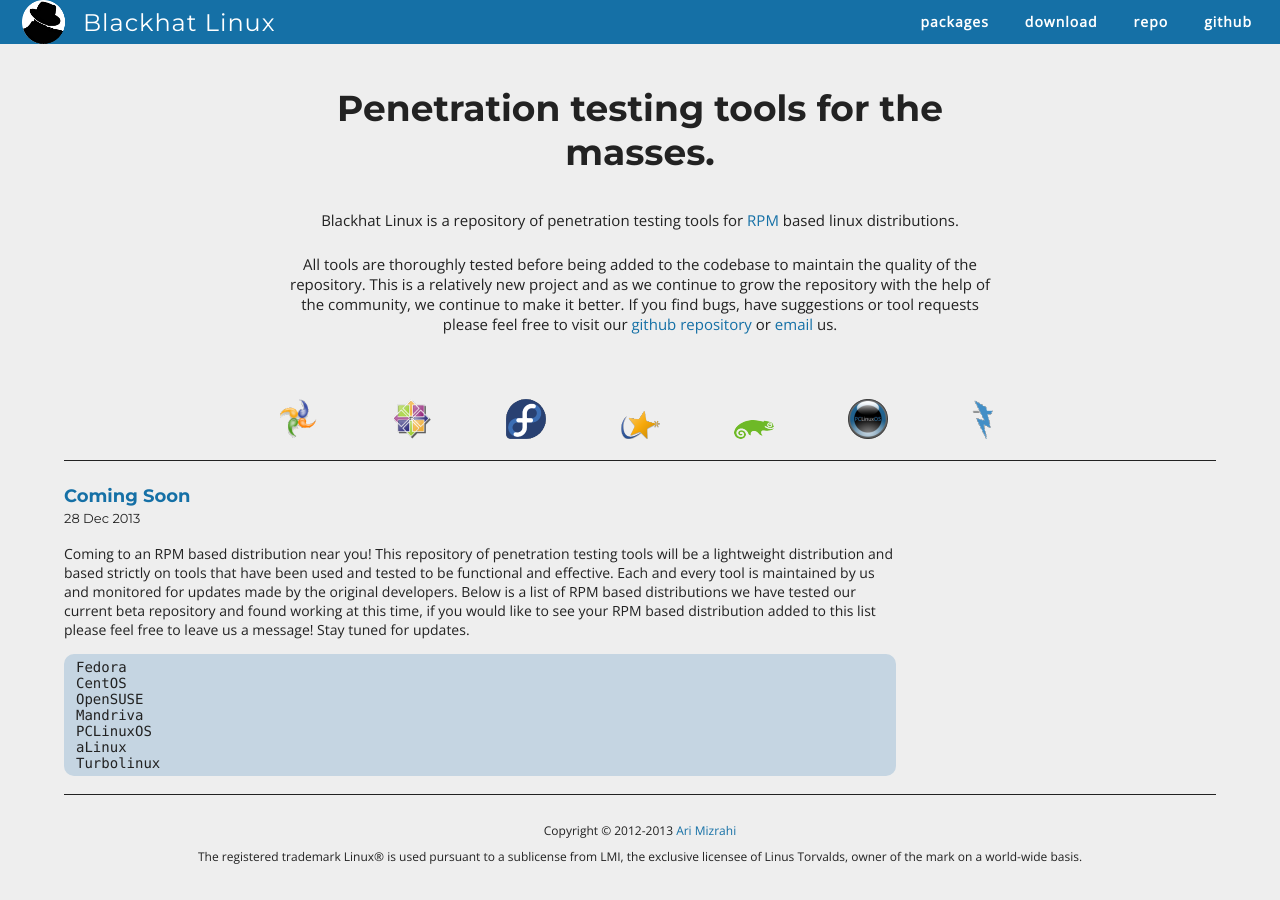
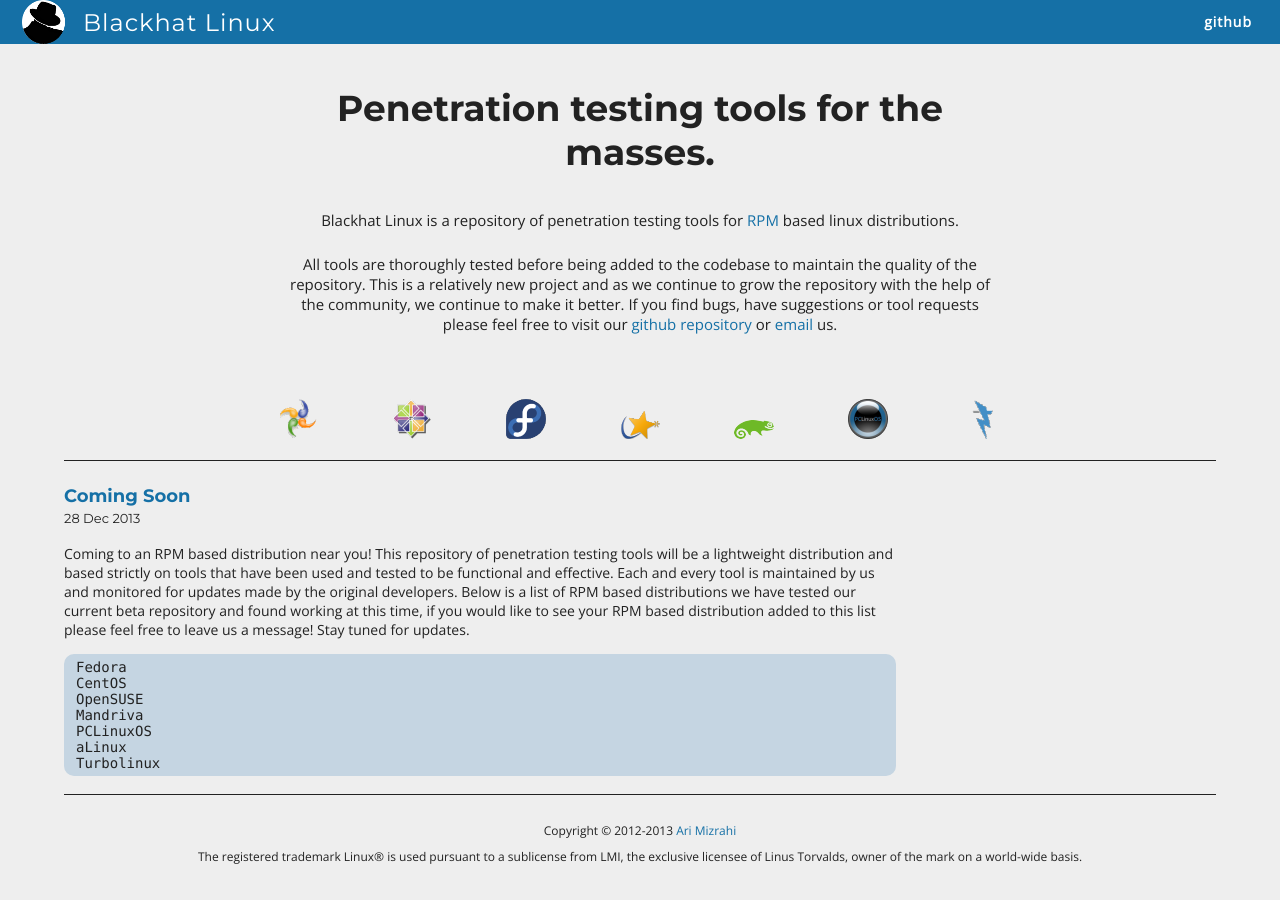
Before and after one commit to blackhatlinux/blackhatlinux-dot-org, a Jekyll site: the page built from index.html, in a window 1280 px wide. Built offline with Jekyll 4.4.1, drawn with Linux system fonts in a browser that asks for light colours; nearby versions of some CDN libraries; Markdown is read by kramdown in place of the engine named in the settings; the list of posts is cut into pages by our own code.

Commit message:
removed most links from navigation menu

```diff
--- a/_includes/navigation.html
+++ b/_includes/navigation.html
@@ -4,9 +4,6 @@
     Blackhat Linux
   </div>
   <ul>
-    <li><a href="http://www.blackhatlinux.org/packages.html">Packages</a></li>
-    <li><a href="/download.html">Download</a></li>
-    <li><a href="http://www.blackhatlinux.org/pub/Blackhat">Repo</a></li>
     <li><a href="https://github.com/blackhatlinux/blackhatlinux">Github</a></li>
   </ul>
 </div>
```
